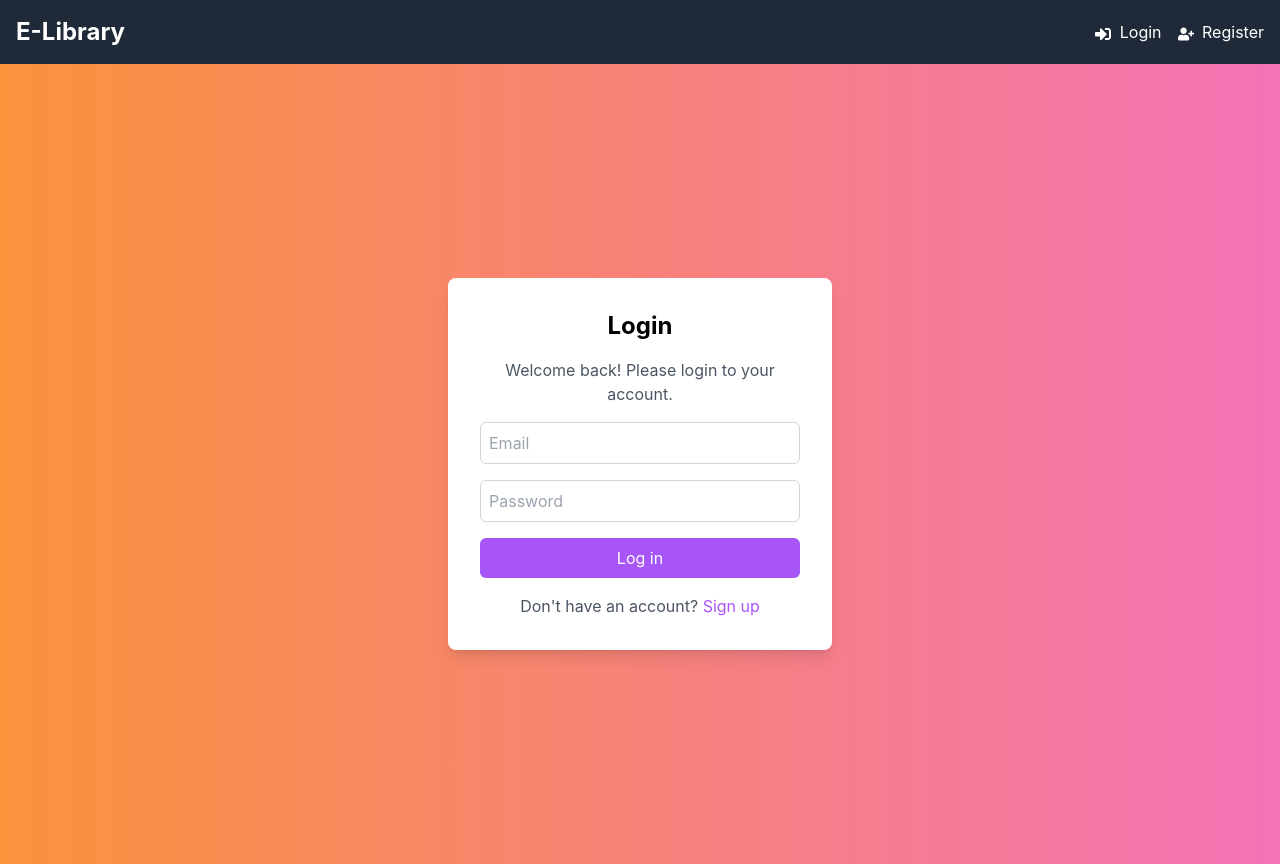
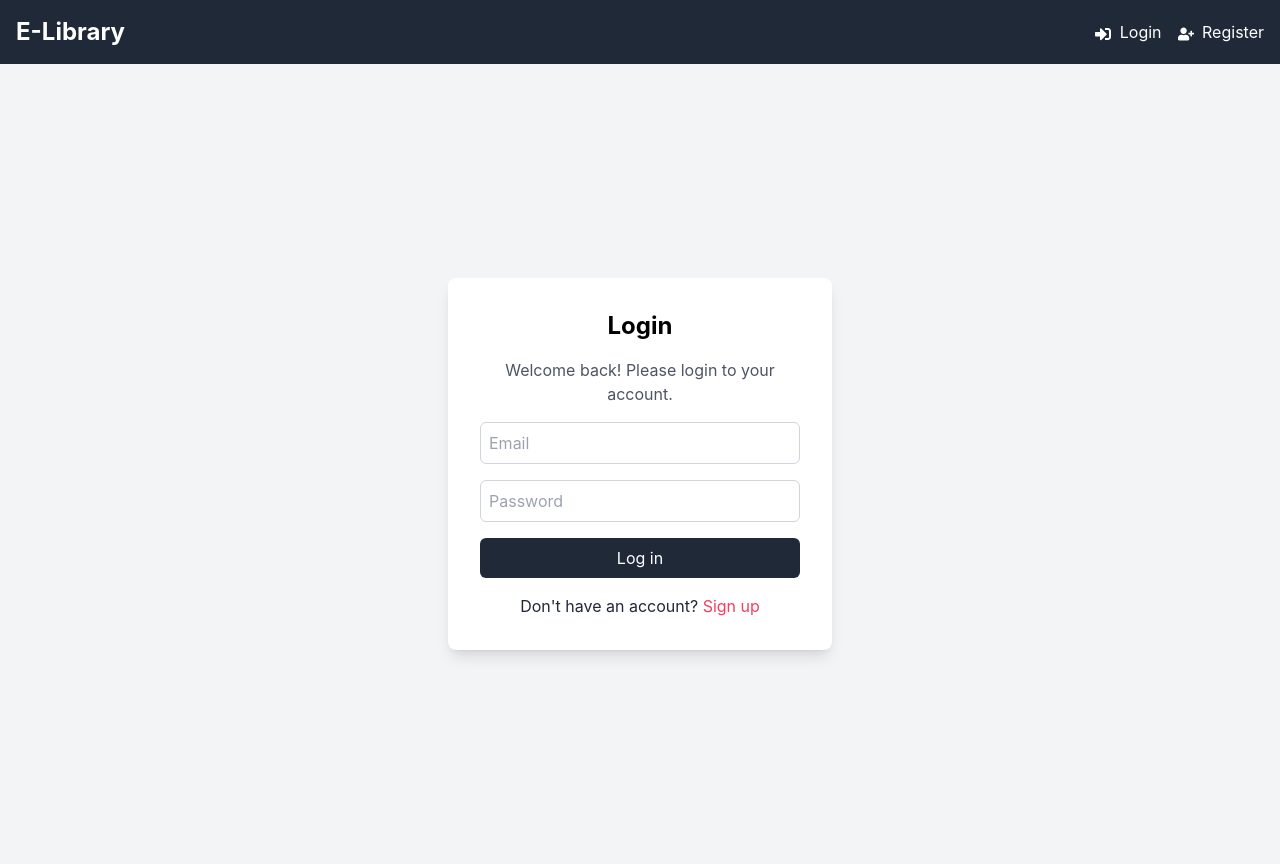
Before and after one commit to Kashyap297/swiftrut-task-7, a React (Create React App) app in the folder frontend/: page /login in a window 1280 px wide. Built offline with nearby package versions, Linux system fonts and the light colour scheme.

Commit message:
update ui in login register

```diff
--- a/frontend/src/pages/Login.jsx
+++ b/frontend/src/pages/Login.jsx
@@ -19,7 +19,7 @@ const Login = () => {
   };
 
   return (
-    <div className="bg-gradient-to-r from-orange-400 to-pink-400 min-h-screen flex justify-center items-center">
+    <div className="bg-gray-100 min-h-screen flex justify-center items-center">
       <div className="bg-white p-8 rounded-lg shadow-lg w-96">
         <h2 className="text-2xl font-bold text-center mb-4">Login</h2>
         <p className="text-center text-gray-600 mb-4">
@@ -50,14 +50,14 @@ const Login = () => {
           </div>
           <button
             type="submit"
-            className="bg-purple-500 text-white py-2 px-4 rounded-md w-full"
+            className="bg-gray-800 hover:bg-gray-900 text-white py-2 px-4 rounded-md w-full"
           >
             Log in
           </button>
         </form>
-        <p className="text-center text-gray-600 mt-4">
+        <p className="text-center text-gray-800 mt-4">
           Don't have an account?{" "}
-          <Link to="/register" className="text-purple-500">
+          <Link to="/register" className="text-rose-500">
             Sign up
           </Link>
         </p>
--- a/frontend/src/pages/Register.jsx
+++ b/frontend/src/pages/Register.jsx
@@ -35,7 +35,7 @@ const Register = () => {
   };
 
   return (
-    <div className="bg-gradient-to-r from-orange-400 to-pink-400 min-h-screen flex justify-center items-center">
+    <div className="bg-gray-100 min-h-screen flex justify-center items-center">
       <div className="bg-white p-8 rounded-lg shadow-lg w-96">
         <h2 className="text-2xl font-bold text-center mb-4">Register</h2>
         <p className="text-center text-gray-600 mb-4">
@@ -93,14 +93,14 @@ const Register = () => {
           </div>
           <button
             type="submit"
-            className="bg-purple-500 text-white py-2 px-4 rounded-md w-full"
+            className="bg-gray-800 hover:bg-gray-900 text-white py-2 px-4 rounded-md w-full"
           >
             Sign up
           </button>
         </form>
         <p className="text-center text-gray-600 mt-4">
           Have an account?{" "}
-          <Link to="/login" className="text-purple-500">
+          <Link to="/login" className="text-rose-500">
             Log in
           </Link>
         </p>
```
